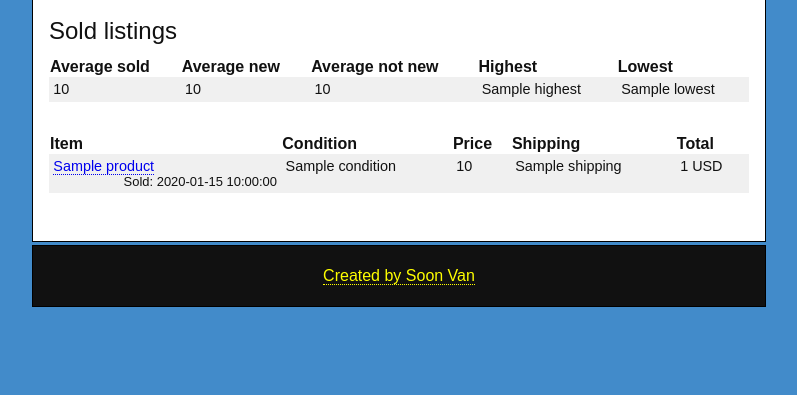
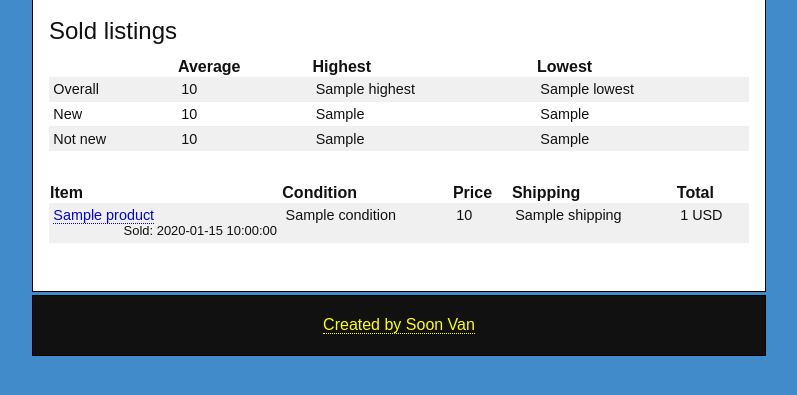
Before and after one commit to randomecho/trending-on-the-bay, a Flask app: template templates/search.html in a window 1280 px wide. Shown: the part 140-535 px from the top of the page, without its empty margins (241-1038 px from the left). Run offline with Flask 2, Linux system fonts and the light colour scheme; the template is opened without the code that fills it: most values are stand-ins (such as "Sample title", 1, 10 or a date in 2020); parts of the project's set-up code (start-up, migrations or seed data) failed here and were passed over.

Commit message:
Show if high, low sales are from new or not new
Some of the cells may be redundant overall, but it should
help paint the picture of what state (new vs not new) is
garnering whatever rates it is.

```diff
--- a/ebay.py
+++ b/ebay.py
@@ -85,7 +85,11 @@ def generateStatistics(items):
         'average_new': calculateAverage(total_price_new),
         'average_other': calculateAverage(total_price_other),
         'highest': max(total_price, default=0),
-        'lowest': min(total_price, default=0)
+        'highest_new': max(total_price_new, default=0),
+        'highest_other': max(total_price_other, default=0),
+        'lowest': min(total_price, default=0),
+        'lowest_new': min(total_price_new, default=0),
+        'lowest_other': min(total_price_other, default=0)
         }
 
     return stats
--- a/templates/search.html
+++ b/templates/search.html
@@ -20,18 +20,28 @@
 {% if results.stats %}
 <table>
     <tr>
-        <th>Average sold</th>
-        <th>Average new</th>
-        <th>Average not new</th>
+        <th>&nbsp;</th>
+        <th>Average</th>
         <th>Highest</th>
         <th>Lowest</th>
     </tr>
     <tr>
+        <td>Overall</td>
         <td>{{ results.stats.average }}</td>
-        <td>{{ results.stats.average_new }}</td>
-        <td>{{ results.stats.average_other }}</td>
         <td>{{ results.stats.highest }}</td>
         <td>{{ results.stats.lowest }}</td>
+    </tr>
+    <tr>
+        <td>New</td>
+        <td>{{ results.stats.average_new }}</td>
+        <td>{{ results.stats.highest_new }}</td>
+        <td>{{ results.stats.lowest_new }}</td>
+    </tr>
+    <tr>
+        <td>Not new</td>
+        <td>{{ results.stats.average_other }}</td>
+        <td>{{ results.stats.highest_other }}</td>
+        <td>{{ results.stats.lowest_other }}</td>
     </tr>
 </table>
 {% endif %}
```
